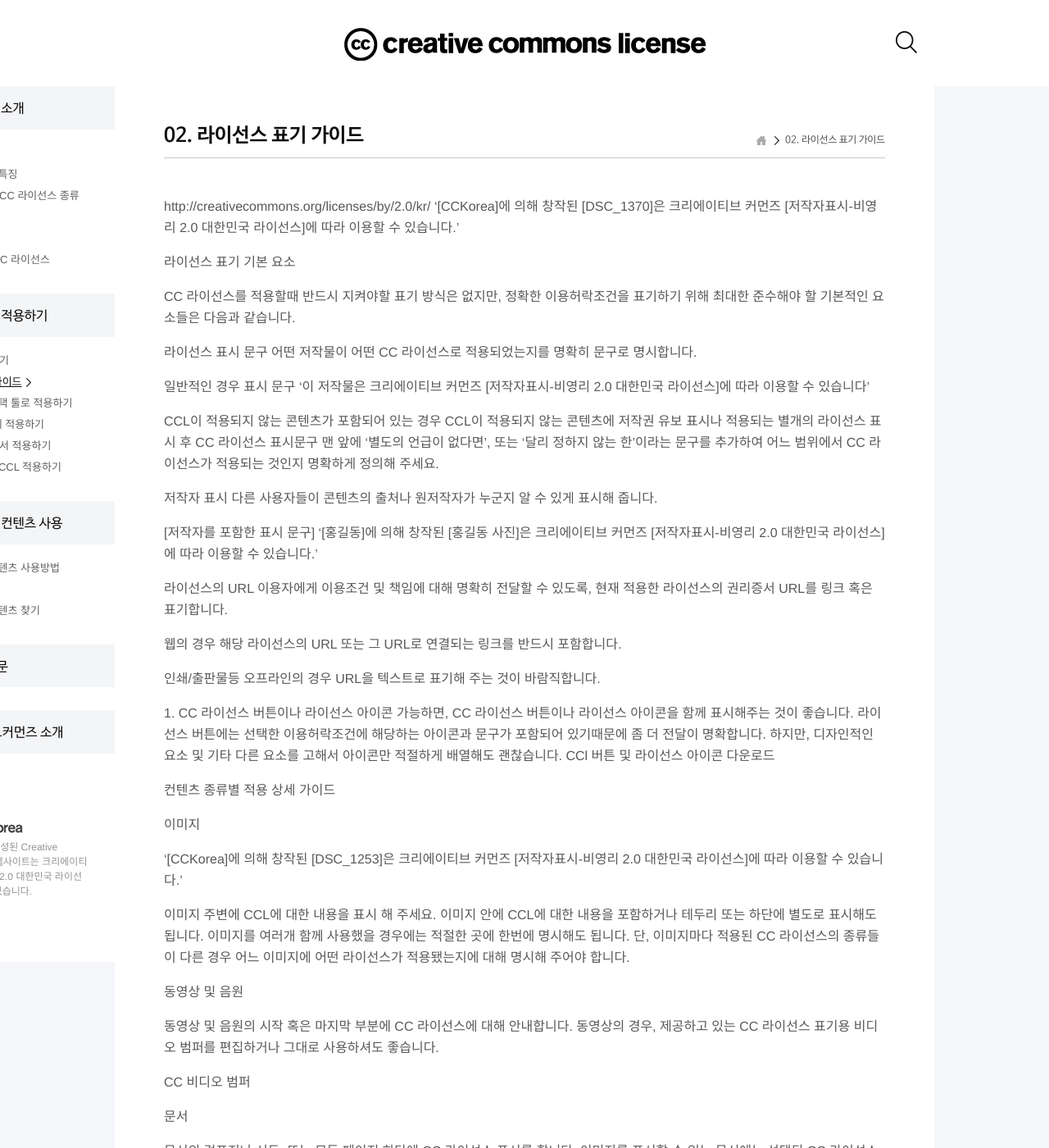
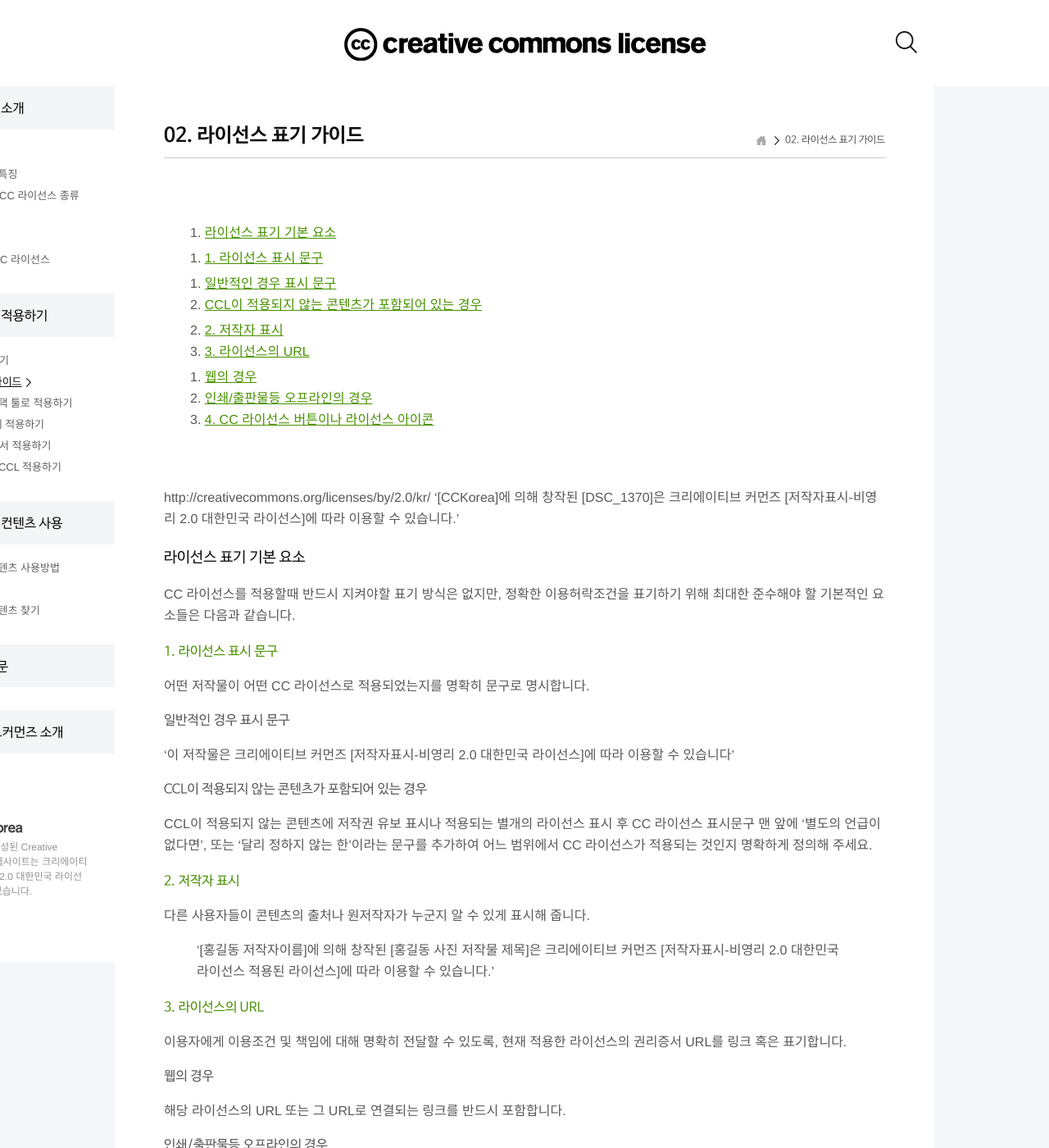
Before and after one commit to creativecommonskorea/cclguide, a Jekyll site: the page built from pages/application/02-guide.md, in a window 1280 px wide and 1400 px high. Shown: the whole window at 82% size. Built offline with Jekyll 4.4.1, drawn with Linux system fonts in a browser that asks for light colours; nearby versions of some CDN libraries; some web fonts are replaced; a style sheet for code colours, icons or effects is not loaded; some of the changed text lies outside the part shown.

Commit message:
Updated 02-guide.md

```diff
--- a/pages/application/02-guide.md
+++ b/pages/application/02-guide.md
@@ -3,48 +3,49 @@
 published: true
 permalink: application/guide/
 title: 02. 라이선스 표기 가이드
-description:
+description: null
+front: true
 ---
+
 
 0. TOC
 {:toc}
 
+![]({{site.baseurl}}/)
 
 
 http://creativecommons.org/licenses/by/2.0/kr/ '[CCKorea]에 의해 창작된 [DSC_1370]은
 크리에이티브 커먼즈 [저작자표시-비영리 2.0 대한민국 라이선스]에 따라 이용할 수 있습니다.'
 
-라이선스 표기 기본 요소
+## 라이선스 표기 기본 요소
 
 CC 라이선스를 적용할때 반드시 지켜야할 표기 방식은 없지만, 정확한 이용허락조건을 표기하기 위해 최대한 준수해야 할 기본적인 요소들은 다음과 같습니다.
 
-라이선스 표시 문구
+### 1. 라이선스 표시 문구
 어떤 저작물이 어떤 CC 라이선스로 적용되었는지를 명확히 문구로 명시합니다.
 
-일반적인 경우 표시 문구
+#### 일반적인 경우 표시 문구
 '이 저작물은 크리에이티브 커먼즈 [저작자표시-비영리 2.0 대한민국 라이선스]에 따라 이용할 수 있습니다'
 
-
-CCL이 적용되지 않는 콘텐츠가 포함되어 있는 경우
+#### CCL이 적용되지 않는 콘텐츠가 포함되어 있는 경우
 CCL이 적용되지 않는 콘텐츠에 저작권 유보 표시나 적용되는 별개의 라이선스 표시 후 CC 라이선스 표시문구 맨 앞에 '별도의 언급이 없다면', 또는 '달리 정하지 않는 한'이라는 문구를 추가하여 어느 범위에서 CC 라이선스가 적용되는 것인지 명확하게 정의해 주세요.
 
-저작자 표시
+### 2. 저작자 표시
 다른 사용자들이 콘텐츠의 출처나 원저작자가 누군지 알 수 있게 표시해 줍니다.
 
-[저작자를 포함한 표시 문구]
-'[홍길동]에 의해 창작된 [홍길동 사진]은
-크리에이티브 커먼즈 [저작자표시-비영리 2.0 대한민국 라이선스]에 따라 이용할 수 있습니다.'
+> '[홍길동 _저작자이름_]에 의해 창작된 [홍길동 사진 _저작물 제목_]은
+크리에이티브 커먼즈 [저작자표시-비영리 2.0 대한민국 라이선스 _적용된 라이선스_]에 따라 이용할 수 있습니다.'
 
-라이선스의 URL
+### 3. 라이선스의 URL
 이용자에게 이용조건 및 책임에 대해 명확히 전달할 수 있도록, 현재 적용한 라이선스의 권리증서 URL를 링크 혹은 표기합니다.
 
-웹의 경우
+#### 웹의 경우
 해당 라이선스의 URL 또는 그 URL로 연결되는 링크를 반드시 포함합니다.
 
-인쇄/출판물등 오프라인의 경우
+#### 인쇄/출판물등 오프라인의 경우
 URL을 텍스트로 표기해 주는 것이 바람직합니다.
 
-4. CC 라이선스 버튼이나 라이선스 아이콘
+#### 4. CC 라이선스 버튼이나 라이선스 아이콘
 가능하면, CC 라이선스 버튼이나 라이선스 아이콘을 함께 표시해주는 것이 좋습니다.
 라이선스 버튼에는 선택한 이용허락조건에 해당하는 아이콘과 문구가 포함되어 있기때문에 좀 더 전달이 명확합니다. 하지만, 디자인적인 요소 및 기타 다른 요소를 고해서 아이콘만 적절하게 배열해도 괜찮습니다.
 CCl 버튼 및 라이선스 아이콘 다운로드
```
